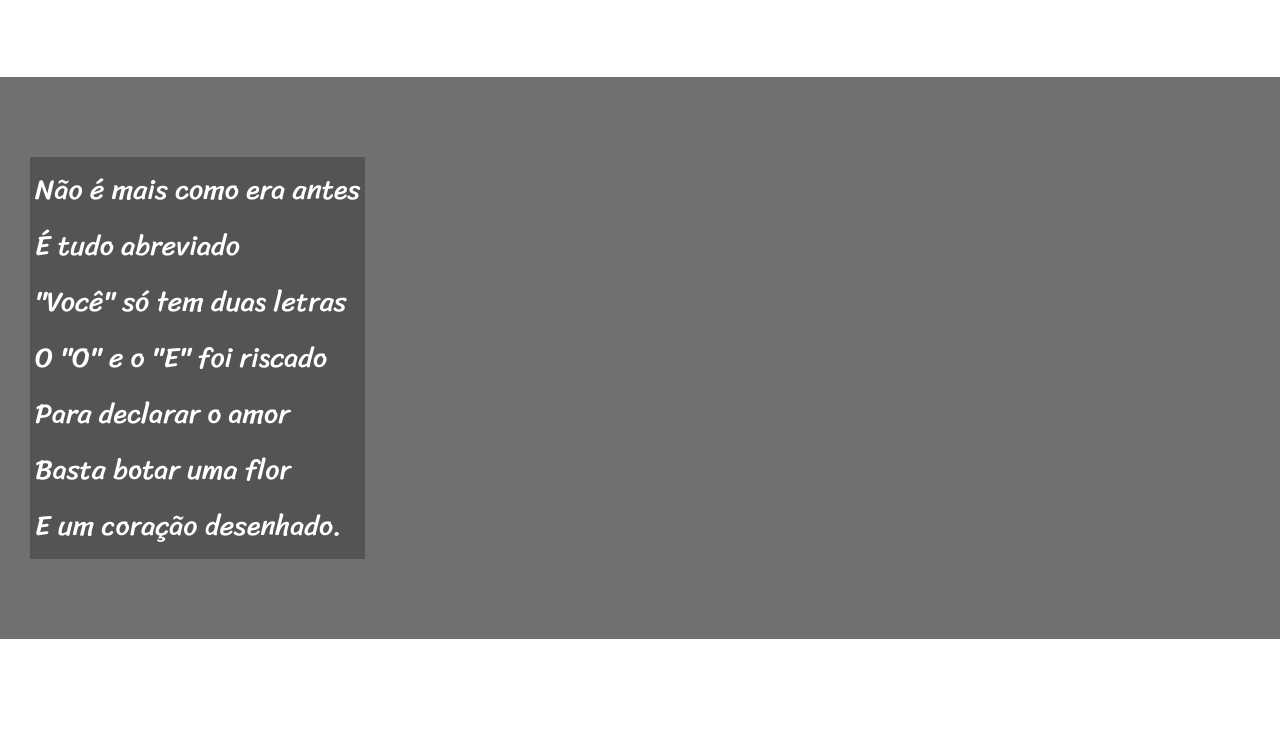
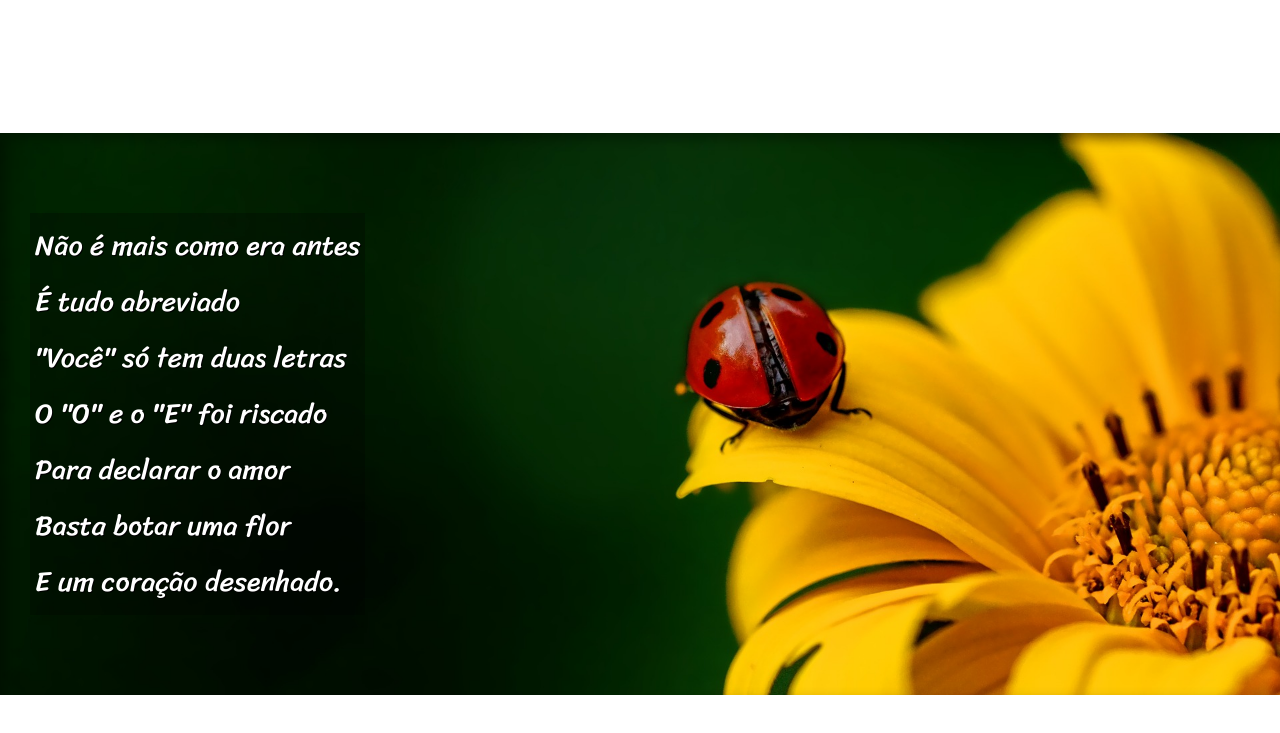
Before and after one commit to Prismount/html-css, a plain HTML site: page desafios/desafio012/index.html in a window 1280 px wide. Shown: the part 682-1415 px from the top of the page. Drawn offline with Linux system fonts and the light colour scheme.

Commit message:
atualizacao

```diff
--- a/desafios/desafio012/estilo/style.css
+++ b/desafios/desafio012/estilo/style.css
@@ -60,21 +60,38 @@ section {
     font-size: 3.5vh;
 }
 
+section > p {
+    padding-bottom: 2em;
+}
+
 section.normal {
     background-color: white;
     color: black;
 }
 
 section.imagem {
-    background-color: rgba(0, 0, 0, 0.336);
+    background-color: rgba(0, 0, 0, 0.418);
+    box-shadow: inset 6px 6px 13px 0px rgba(0, 0, 0, 0.336);
     color: white;
-
+    background-size: cover;
+    background-attachment: fixed;
 }
 
 section.imagem > p {
     display: inline-block;
     padding: 5px;
     background-color: rgba(0, 0, 0, 0.253);
+    text-shadow: 1px 1px 0px black;
+
+}
+
+section#img01 {
+    background-image: url('../imagens/background001.jpg');
+    background-position: right center;
+}
+
+section#img02 {
+    background-image: url('../imagens/background002.jpg');
 }
 
 footer {
--- a/desafios/desafio012/index.html
+++ b/desafios/desafio012/index.html
@@ -28,7 +28,7 @@
 
 
 
-    <section class="imagem">
+    <section class="imagem" id="img01">
         <p>
             Não é mais como era antes <br>
             É tudo abreviado <br>
@@ -62,7 +62,7 @@
 
 
 
-    <section class="imagem">
+    <section class="imagem" id="img02">
         <p>
             Tenho saudade das cartas <br>
             Escritas com a própria mão <br>
```
